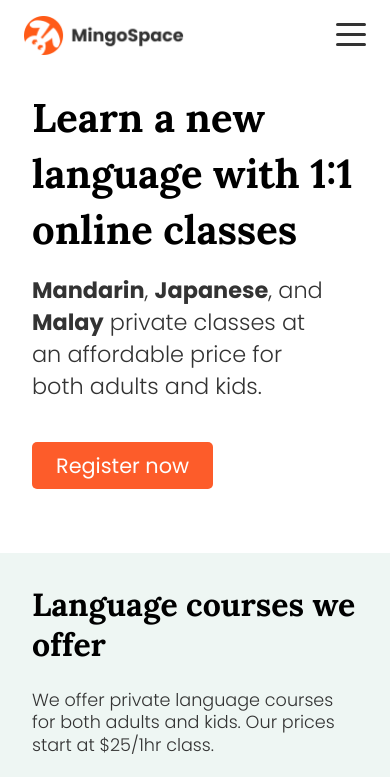
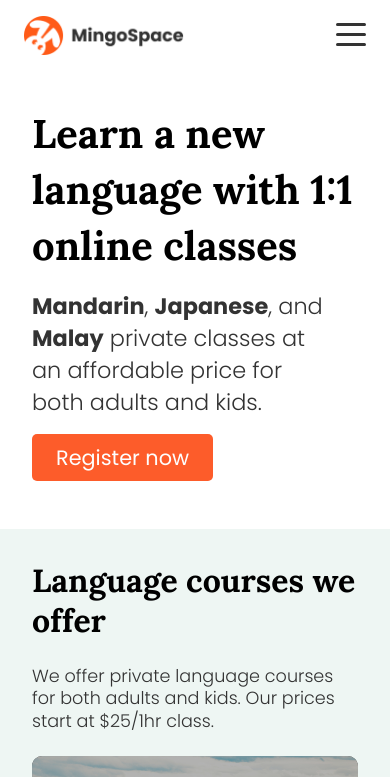
Before and after one commit to axseinga/mingo-space-website, a React app: page / in a window 390 px wide. Shown: the top 777 px of the page. Built offline with nearby package versions, Linux system fonts and the light colour scheme.

Commit message:
add media queries for desktop for header

```diff
--- a/src/components/button/Button.js
+++ b/src/components/button/Button.js
@@ -4,7 +4,7 @@ import { StyledButton } from "./Button.styled";
 export const Button = ({ type, children, onClick, ...props }) => {
     return (
         <StyledButton type={type} onClick={onClick} {...props}>
-            {children ? <div>{children}</div> : null}
+            {children ? children : null}
         </StyledButton>
     );
 };
--- a/src/components/levelCard/levelCard.styled.js
+++ b/src/components/levelCard/levelCard.styled.js
@@ -6,10 +6,11 @@ export const StyledLevelCard = styled.div`
     border: 1px solid ${({ theme }) => theme.color.border};
     background-color: ${({ theme }) => theme.color.white};
     border-radius: 10px;
-    height: min-content;
     margin: 2rem 0;
     padding: 1.5rem;
     justify-items: center;
+    max-width: 330px;
+    height: min-content;
 
     & h3 {
         font-weight: 700;
--- a/src/components/levelSection/levelSection.styled.js
+++ b/src/components/levelSection/levelSection.styled.js
@@ -17,4 +17,10 @@ export const StyledLevelSection = styled.section`
         font-size: 1.1rem;
         line-height: 1.4rem;
     }
+
+    & > div {
+        display: flex;
+        flex-direction: column;
+        align-items: center;
+    }
 `;
--- a/src/components/pageHeader/pageHeader.js
+++ b/src/components/pageHeader/pageHeader.js
@@ -7,7 +7,6 @@ export const Header = ({ data }) => {
         <StyledHeader>
             <div>
                 <h1>{data?.header}</h1>
-                <p dangerouslySetInnerHTML={{ __html: data?.paragraph }}></p>
                 {data?.features && (
                     <StyledHeaderFeatureBox>
                         {" "}
@@ -16,6 +15,7 @@ export const Header = ({ data }) => {
                         ))}{" "}
                     </StyledHeaderFeatureBox>
                 )}
+                <p dangerouslySetInnerHTML={{ __html: data?.paragraph }}></p>
                 {data?.btnText && (
                     <Button default big>
                         {data?.btnText}
--- a/src/components/pageHeader/pageHeader.styled.js
+++ b/src/components/pageHeader/pageHeader.styled.js
@@ -1,8 +1,8 @@
 import styled from "styled-components";
-import { BREAKPOINT_MOBILE } from "../../styles/breakpoints";
+import { BREAKPOINT_MOBILE, BREAKPOINT_TABLET } from "../../styles/breakpoints";
 
 export const StyledHeader = styled.div`
-    padding: 1rem 2rem;
+    margin: 2rem;
 
     @media only screen and (min-width: ${BREAKPOINT_MOBILE}) {
         display: flex;
@@ -12,11 +12,19 @@ export const StyledHeader = styled.div`
         gap: 1rem;
     }
 
-    & div {
-        @media only screen and (min-width: ${BREAKPOINT_MOBILE}) {
-            display: flex;
-            flex-direction: column;
-        }
+    @media only screen and (min-width: ${BREAKPOINT_TABLET}) {
+        display: grid;
+        grid-template-columns: 50% 50%;
+        margin: 5rem;
+        place-items: center;
+        gap: 0;
+    }
+
+    & > div {
+        display: flex;
+        flex-direction: column;
+        gap: 1rem;
+        align-items: flex-start;
 
         & h1 {
             font-family: ${({ theme }) => theme.font.fontLora};
@@ -24,10 +32,13 @@ export const StyledHeader = styled.div`
             font-size: 2.5rem;
             font-weight: 700;
             line-height: 3.5rem;
+
+            @media only screen and (min-width: ${BREAKPOINT_TABLET}) {
+                width: 70%;
+            }
         }
 
         & p {
-            margin: 1rem 0;
             width: 90%;
             font-weight: 300;
             font-size: 1.4rem;
@@ -39,10 +50,11 @@ export const StyledHeader = styled.div`
         }
 
         & button {
-            margin-top: 1.5rem;
-
             @media only screen and (min-width: ${BREAKPOINT_MOBILE}) {
                 align-self: center;
+            }
+            @media only screen and (min-width: ${BREAKPOINT_TABLET}) {
+                align-self: flex-start;
             }
         }
     }
@@ -53,16 +65,23 @@ export const StyledHeader = styled.div`
             display: block;
             width: 90%;
             object-fit: contain;
+            margin: 1rem 0;
+        }
+        @media only screen and (min-width: ${BREAKPOINT_TABLET}) {
+            width: 100%;
         }
     }
 `;
 
 export const StyledHeaderFeatureBox = styled.div`
+    display: flex;
+    width: 100%;
     & span {
         padding: 0.3rem 0.5rem;
         border: 1px solid ${({ theme }) => theme.color.border};
         font-size: 0.7rem;
         border-radius: 8px;
+        width: max-content;
 
         &:first-child {
             margin-right: 10px;
--- a/src/components/teacherCard/TeacherCard.styled.js
+++ b/src/components/teacherCard/TeacherCard.styled.js
@@ -1,4 +1,5 @@
 import styled from "styled-components";
+import { BREAKPOINT_MOBILE } from "../../styles/breakpoints";
 
 export const StyledTeacherCard = styled.div`
     display: flex;
@@ -8,6 +9,12 @@ export const StyledTeacherCard = styled.div`
     border-radius: 10px;
     height: min-content;
     margin: 2rem 0;
+    width: 70%;
+
+    @media only screen and (min-width: ${BREAKPOINT_MOBILE}) {
+        flex-direction: row;
+        width: 100%;
+    }
 
     & img {
         width: 100%;
@@ -15,6 +22,12 @@ export const StyledTeacherCard = styled.div`
         object-fit: scale-down;
         border-top-left-radius: 10px;
         border-top-right-radius: 10px;
+
+        @media only screen and (min-width: ${BREAKPOINT_MOBILE}) {
+            width: 40%;
+            border-top-right-radius: 0px;
+            border-bottom-left-radius: 10px;
+        }
     }
 
     & > div {
--- a/src/components/teachersSection/TeachersSection.styled.js
+++ b/src/components/teachersSection/TeachersSection.styled.js
@@ -17,4 +17,10 @@ export const StyledTeachersSection = styled.section`
         font-size: 1.1rem;
         line-height: 1.4rem;
     }
+
+    & > div {
+        display: flex;
+        flex-direction: column;
+        align-items: center;
+    }
 `;
```
